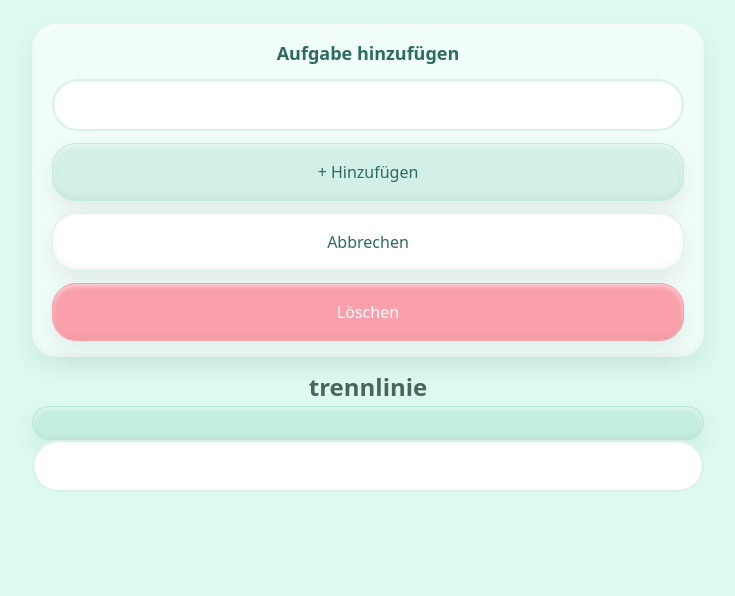
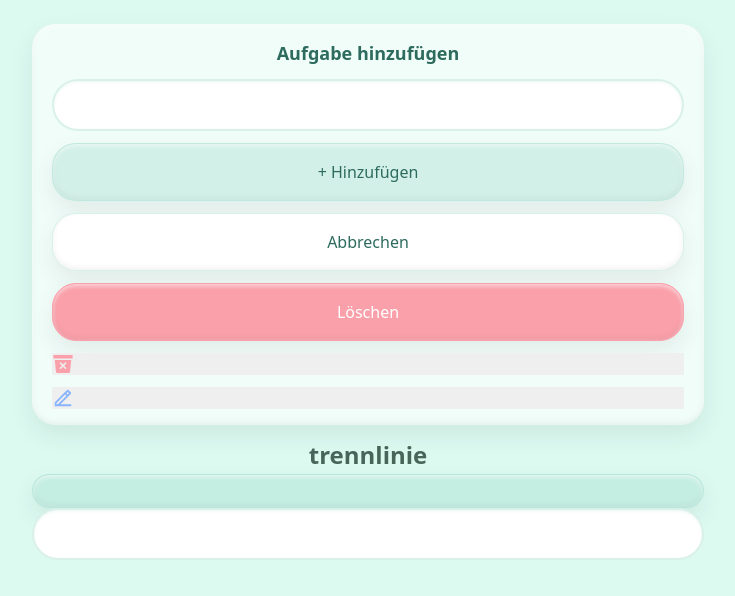
Before and after one commit to JanaWalt/motivalist-todo-app, a React (Vite) app: page / in a window 1280 px wide. Shown: the top 596 px of the page, without its empty margins (272-1007 px from the left). Built offline with nearby package versions, Linux system fonts and the light colour scheme.

Commit message:
WIP: icon buttons style

```diff
--- a/package.json
+++ b/package.json
@@ -11,7 +11,8 @@
   },
   "dependencies": {
     "react": "^19.1.1",
-    "react-dom": "^19.1.1"
+    "react-dom": "^19.1.1",
+    "react-icons": "^5.5.0"
   },
   "devDependencies": {
     "@eslint/js": "^9.36.0",
--- a/src/components/features/TodoItem/TodoItem.jsx
+++ b/src/components/features/TodoItem/TodoItem.jsx
@@ -2,6 +2,10 @@ import React from "react";
 import styles from "./Todoitem.module.css";
 import Button from "../../ui/Button/Button";
 import Input from "../../ui/Input/Input";
+import { IoTrashBinSharp } from "react-icons/io5";
+import { RiEdit2Line } from "react-icons/ri";
+
+
 
 const TodoItem = () => {
   return (
@@ -15,6 +19,12 @@ const TodoItem = () => {
       <Button variant="primary">+ Hinzufügen</Button>
       <Button variant="secondary">Abbrechen</Button>
       <Button variant="danger">Löschen</Button>
+<button className={styles.iconButton}><IoTrashBinSharp size={22} color="#faa0aa"/></button>
+<button className={styles.iconButton}><RiEdit2Line size={22} color="#88b5fdff"/></button>
+
+
+
+
     </div>
   );
 };
--- a/src/components/features/TodoItem/TodoItem.module.css
+++ b/src/components/features/TodoItem/TodoItem.module.css
@@ -30,3 +30,21 @@
  box-shadow: var(--shadow-soft-hover);
 
 }
+
+
+.iconButton{
+/* background: none;
+  border: none; */
+  cursor: pointer;
+  /* padding: 4px; */
+  -webkit-tap-highlight-color: transparent;
+  outline: none;
+}
+
+.iconButton:hover{
+
+}
+
+.iconButton:active{
+
+}
--- a/src/components/ui/Button/Button.module.css
+++ b/src/components/ui/Button/Button.module.css
@@ -15,17 +15,15 @@
 }
 
 .btn:hover {
-  /* background-color: var(--mint-bg-hover); */
-  /* transform: translateY(-2px); */
+
   box-shadow: var(--shadow-soft-hover);
-  border: 1px solid var(--mint-text);
+  border: 1px solid #29652436;
 }
 
 .btn:active{
   transform: translateY(2px);
 background-color: var(--mint-bg-active)
-  /* transform: translateY(0);
-  box-shadow: var(--shadow-soft); */
+
 }
 
 
@@ -46,7 +44,7 @@ background-color: var(--mint-bg-active)
 }
 
 .danger {
-  background-color: #faa0aa;
+  background-color: var(--color-danger);
   color: white;
-  border: 1px solid #faa0aa;
+  border: 1px solid var(--color-danger);
 }
--- a/src/index.css
+++ b/src/index.css
@@ -28,6 +28,7 @@ body,
 
   --color-bg: #dcfaf0;
   --color-text: #49665b;
+  --color-danger: #faa0aa;
 
   --mint-bg: rgba(162, 220, 206, 0.4);
   --mint-bg-active: rgba(148, 200, 188, 0.6);
```
Also changed, not shown: 1 other file (tests, documents, lock files or other folders).
